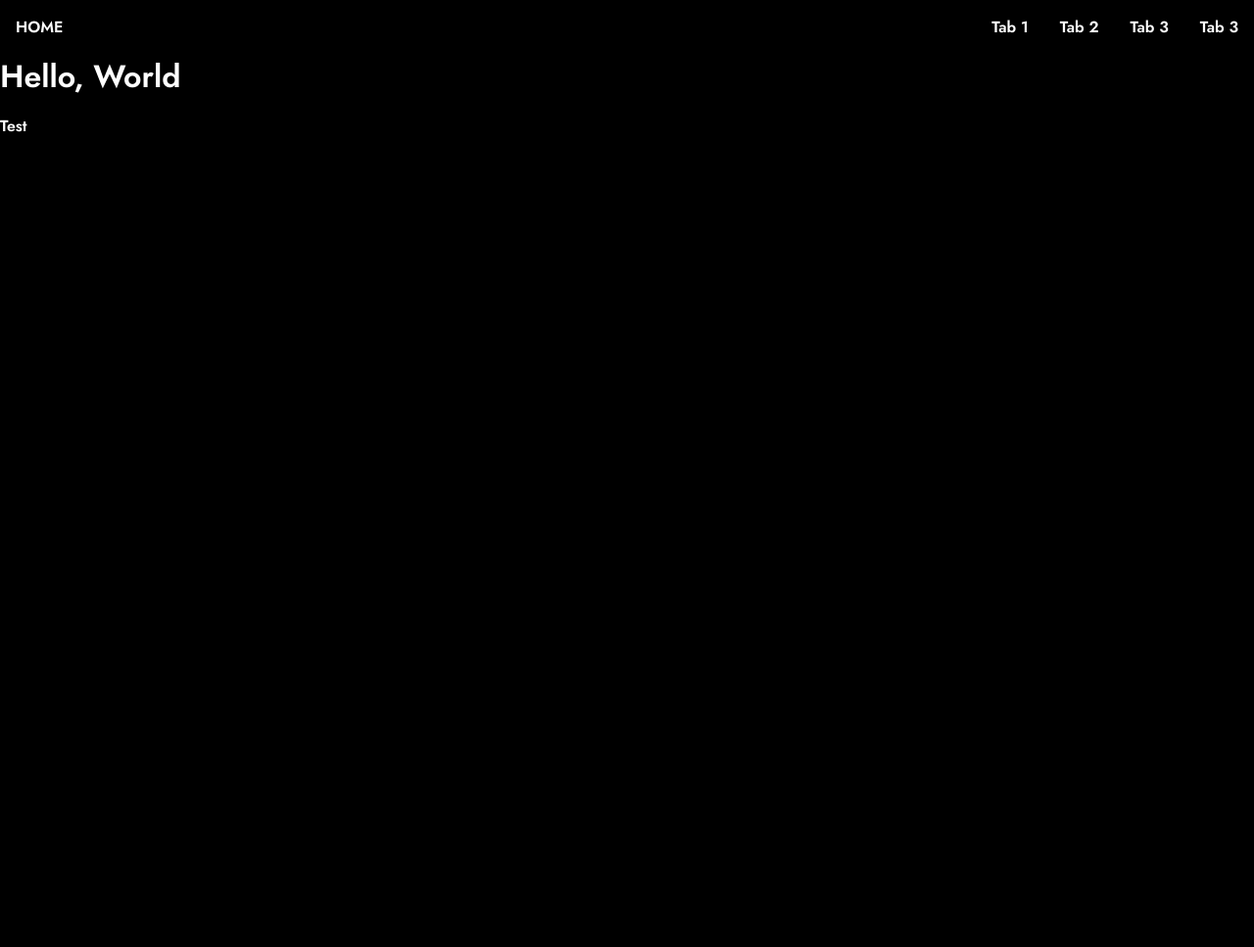
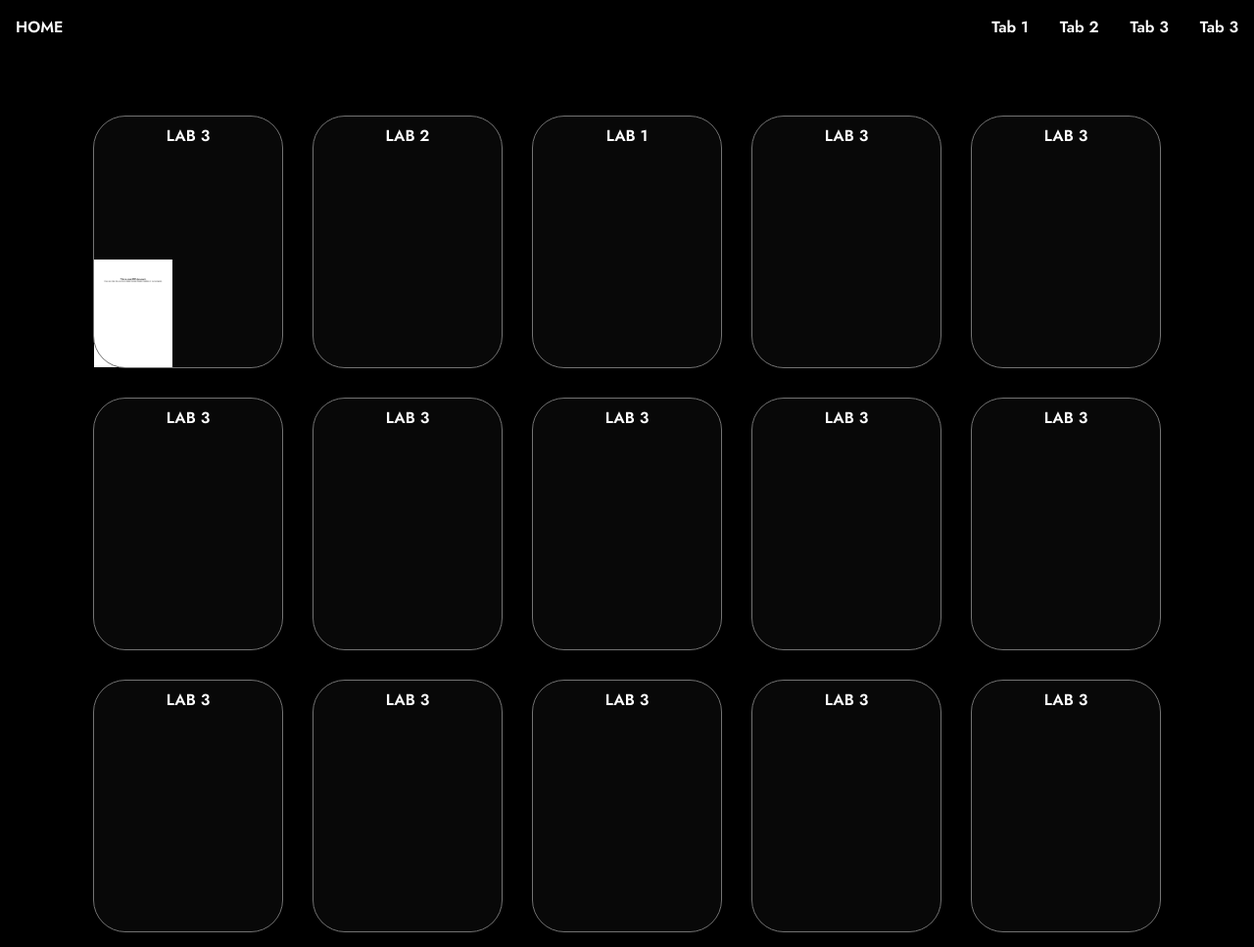
Before and after one commit to 101zh/101zh.github.io, a plain HTML site: page networking/index.html in a window 1280 px wide. Shown: the whole page at 98% size. Before the commit the page ends 800 px from the top, so only its background shows below. Drawn offline with Linux system fonts and the light colour scheme.

Commit message:
prototype lab boxes

```diff
--- a/networking/index.html
+++ b/networking/index.html
@@ -6,7 +6,8 @@
     <link rel="stylesheet" href="../css/index.css">
     <link rel="stylesheet" href="../css/navbar.css">
     <link rel="stylesheet" href="../css/font.css">
-    <script src="../scripts/script.js"></script>
+    <link rel="stylesheet" href="style.css">
+    <script src="script.js"></script>
 </head>
 
 <body>
@@ -19,9 +20,54 @@
         <a class="navButton" href="../">Tab 3</a>
     </nav>
 
-
-    <h1>Hello, World</h1>
-    <p>Test</p>
+    <div id="container">
+        <div class="block">
+            <div class="descrip">LAB 3</div>
+            <div class="thumbnail"><a src = "../assets/labs/test.pdf"><img src="../assets/lab-thumbnails/test.png"></a></div>
+        </div>
+        <div class="block">
+            <div class="descrip">LAB 2</div>
+        </div>
+        <div class="block">
+            <div class="descrip">LAB 1</div>
+        </div>
+        <div class="block">
+            <div class="descrip">LAB 3</div>
+        </div>
+        <div class="block">
+            <div class="descrip">LAB 3</div>
+        </div>
+        <div class="block">
+            <div class="descrip">LAB 3</div>
+        </div>
+        <div class="block">
+            <div class="descrip">LAB 3</div>
+        </div>
+        <div class="block">
+            <div class="descrip">LAB 3</div>
+        </div>
+        <div class="block">
+            <div class="descrip">LAB 3</div>
+        </div>
+        <div class="block">
+            <div class="descrip">LAB 3</div>
+        </div>
+        <div class="block">
+            <div class="descrip">LAB 3</div>
+        </div>
+        <div class="block">
+            <div class="descrip">LAB 3</div>
+        </div>
+        <div class="block">
+            <div class="descrip">LAB 3</div>
+        </div>
+        <div class="block">
+            <div class="descrip">LAB 3</div>
+        </div>
+        <div class="block">
+            <div class="descrip">LAB 3</div>
+        </div>
+    </div>
 
 </body>
 
--- /dev/null
+++ b/networking/style.css
@@ -0,0 +1,40 @@
+#container {
+    margin-left: 1rem;
+    margin-right: 1rem;
+    margin-top: 3rem;
+    justify-content: center;
+    width: auto;
+    display: flex;
+    flex-direction: row;
+    flex-wrap: wrap;
+}
+
+.thumbnail{
+    width: 5rem;
+}
+
+.thumbnail img {
+  width: 100%;
+  height: 100%;
+  object-fit: cover;
+}
+
+.descrip {
+    margin-top: 0.5rem;
+    margin-left: auto;
+    margin-right: auto;
+    flex-grow: 10;
+}
+
+.block {
+    display: flex;
+    flex-direction: column;
+    background-color: #080808;
+    outline-width: 0.1rem;
+    outline-style: solid;
+    outline-color: #737373;
+    margin: 1rem;
+    border-radius: 2rem;
+    min-width: 12rem;
+    min-height: 16rem;
+}
```
Also changed, not shown: assets/lab-thumbnails/test.png (added), assets/lab-thumbnails/test1.png (added), assets/lab-thumbnails/test3.png (added), networking/script.js (added), 3 other files.
